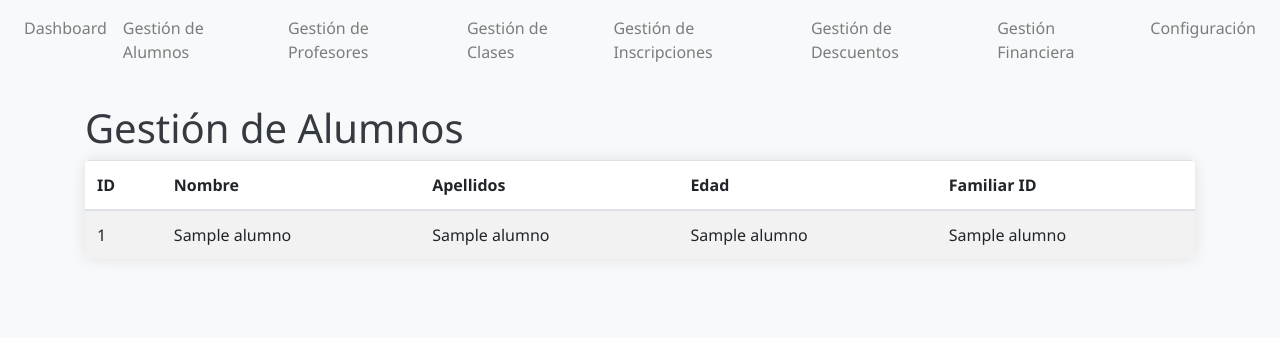
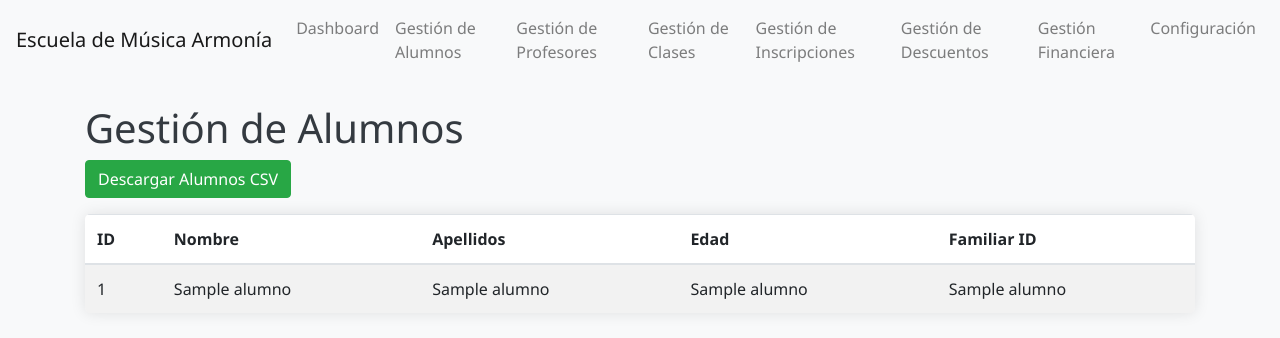
Before and after one commit to AI-School-F5-P3/Grupo3_Musica, a Flask app: page /admin/alumnos in a window 1280 px wide. Shown: the top 338 px of the page. Run offline with Flask 3, Linux system fonts and the light colour scheme; the visitor is signed in with stand-in values (Sample User, id 1); a database or web service that is not in the repository returns one stand-in record (values such as "Sample title"); some libraries are stand-ins or nearby versions.

Commit message:
fix: cambio algunos archivos, ahora funciona el botón descargar_alumnos

```diff
--- a/app.py
+++ b/app.py
@@ -1,9 +1,11 @@
-from flask import Flask, render_template, request, redirect, url_for, session, jsonify
+from flask import Flask, render_template, request, redirect, url_for, session, jsonify, send_file
 from functools import wraps
 import psycopg2
 import os
 from dotenv import load_dotenv
 from logs import log_info, log_warning, log_error
+import pandas as pd
+import io
 
 # Cargar las variables de entorno desde un archivo .env
 load_dotenv()
--- a/templates/alumnos.html
+++ b/templates/alumnos.html
@@ -9,6 +9,7 @@
 </head>
 <body>
     <nav class="navbar navbar-expand-lg navbar-light bg-light">
+        <a class="navbar-brand" href="/">Escuela de Música Armonía</a>
         <button class="navbar-toggler" type="button" data-toggle="collapse" data-target="#navbarNav" aria-controls="navbarNav" aria-expanded="false" aria-label="Toggle navigation">
             <span class="navbar-toggler-icon"></span>
         </button>
@@ -43,6 +44,9 @@
     </nav>
     <div class="container mt-4">
         <h1>Gestión de Alumnos</h1>
+        <!-- Botón para descargar CSV -->
+        <a href="{{ url_for('descargar_alumnos_csv') }}" class="btn btn-success mb-3">Descargar Alumnos CSV</a>
+        <!-- Tabla de alumnos -->
         <table class="table table-striped">
             <thead>
                 <tr>
```
Also changed, not shown: 1 other file.
